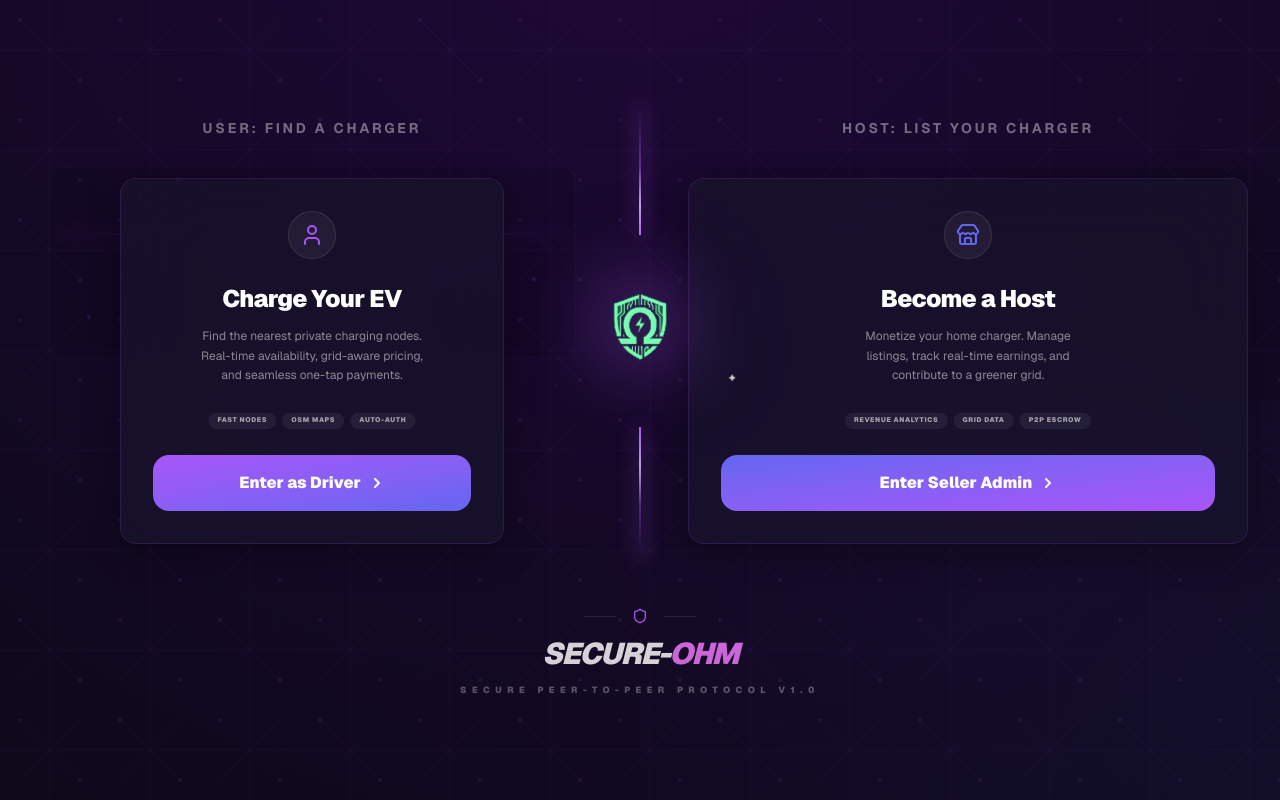
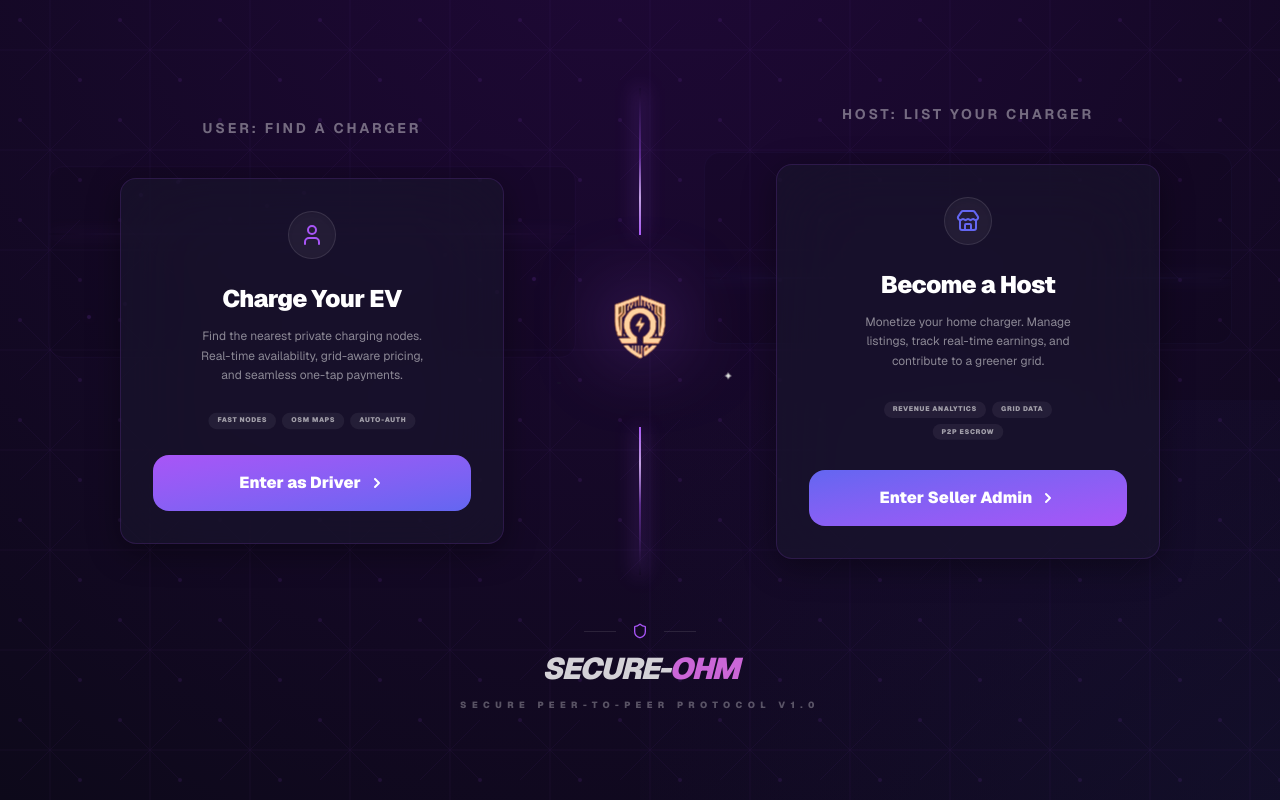
Before and after one commit to RichardRajuChirayath/HeatSync, a Next.js app: page / in a window 1280 px wide. Built offline with nearby package versions, Linux system fonts and the light colour scheme.

Commit message:
fix: align portal cards and add cinematic staggered entrance sequence

```diff
--- a/src/app/page.tsx
+++ b/src/app/page.tsx
@@ -17,6 +17,27 @@ export default function HybridLoginPortal() {
   useEffect(() => {
     setMounted(true);
   }, []);
+
+  const containerVariants = {
+    hidden: { opacity: 0 },
+    visible: {
+      opacity: 1,
+      transition: {
+        staggerChildren: 0.2,
+        delayChildren: 0.5
+      }
+    }
+  };
+
+  const cardVariants = {
+    hidden: { opacity: 0, y: 30, scale: 0.95 },
+    visible: {
+      opacity: 1,
+      y: 0,
+      scale: 1,
+      transition: { type: "spring", stiffness: 100 }
+    }
+  };
 
   return (
     <main className="min-h-screen bg-[#0d091a] text-white flex flex-col items-center justify-center p-4 relative overflow-hidden font-sans">
@@ -38,15 +59,19 @@ export default function HybridLoginPortal() {
       </div>
 
       {/* Main Container */}
-      <div className="max-w-7xl w-full flex flex-col items-center z-10 py-4">
+      <motion.div
+        variants={containerVariants}
+        initial="hidden"
+        animate="visible"
+        className="max-w-7xl w-full flex flex-col items-center z-10 py-4"
+      >
 
-        <div className="w-full flex flex-col md:flex-row items-stretch justify-center gap-0 relative">
+        <div className="w-full flex flex-col md:flex-row items-center justify-center gap-0 relative">
 
           {/* Left Side: DRIVER PORTAL */}
           <motion.div
-            initial={{ opacity: 0, x: -50 }}
-            animate={{ opacity: 1, x: 0 }}
-            className="flex-1 flex flex-col items-center p-4 relative group"
+            variants={cardVariants}
+            className="flex-1 flex flex-col items-center p-4 relative group w-full"
           >
             <div className="text-center mb-4">
               <h2 className="text-sm font-bold tracking-[0.2em] uppercase text-white/40">User: Find a Charger</h2>
@@ -55,7 +80,6 @@ export default function HybridLoginPortal() {
             {/* Technical Map Decoration */}
             <div className="absolute top-16 left-8 right-8 h-48 opacity-20 pointer-events-none">
                <div className="w-full h-full border border-[#a855f7]/20 rounded-2xl bg-black/40 overflow-hidden relative">
-                  {/* Laser Scan Effect */}
                   <motion.div
                     animate={{ top: ["-10%", "110%"] }}
                     transition={{ repeat: Infinity, duration: 4, ease: "linear" }}
@@ -75,7 +99,7 @@ export default function HybridLoginPortal() {
             {/* Feature Card */}
             <motion.div
               whileHover={{ scale: 1.02, translateY: -5 }}
-              className="glass-card w-full max-w-sm p-8 relative z-20 mt-6 flex flex-col items-center text-center transition-all duration-500 hover:border-[#a855f7]/40"
+              className="glass-card w-full max-w-sm p-8 relative z-20 mt-6 flex flex-col items-center text-center transition-all duration-500 hover:border-[#a855f7]/40 h-full"
             >
                <div className="w-12 h-12 rounded-full bg-white/[0.05] border border-white/10 flex items-center justify-center mb-6 shadow-inner group-hover:shadow-[0_0_20px_rgba(168,85,247,0.2)] transition-all">
                   <User className="w-6 h-6 text-[#a855f7]" />
@@ -100,8 +124,8 @@ export default function HybridLoginPortal() {
             </motion.div>
           </motion.div>
 
-          {/* CENTRAL DIVIDER - ENERGY PULSE SYSTEM */}
-          <div className="hidden md:flex flex-col items-center relative w-16">
+          {/* CENTRAL DIVIDER - ALIGNED PROPERLY */}
+          <div className="hidden md:flex flex-col items-center relative w-16 self-stretch">
              {/* Line Top */}
              <div className="flex-1 w-[2px] bg-gradient-to-t from-[#a855f7] to-transparent shadow-[0_0_20px_#a855f7] relative overflow-hidden">
                 <motion.div
@@ -111,14 +135,10 @@ export default function HybridLoginPortal() {
                 />
              </div>
 
-             {/* Logo Container */}
-             <motion.div
-                animate={{ scale: [1, 1.05, 1] }}
-                transition={{ repeat: Infinity, duration: 4, ease: "easeInOut" }}
-                className="z-30 py-8 flex items-center justify-center"
-             >
-               <Logo className="w-32 h-32 drop-shadow-[0_0_40px_rgba(168,85,247,0.6)]" />
-             </motion.div>
+             {/* Logo Container - The Centerpiece */}
+             <div className="z-30 py-8 flex items-center justify-center">
+               <Logo className="w-32 h-32" />
+             </div>
 
              {/* Line Bottom */}
              <div className="flex-1 w-[2px] bg-gradient-to-b from-[#a855f7] to-transparent shadow-[0_0_20px_#a855f7] relative overflow-hidden">
@@ -132,9 +152,8 @@ export default function HybridLoginPortal() {
 
           {/* Right Side: HOST PORTAL */}
           <motion.div
-            initial={{ opacity: 0, x: 50 }}
-            animate={{ opacity: 1, x: 0 }}
-            className="flex-1 flex flex-col items-center p-4 relative group"
+            variants={cardVariants}
+            className="flex-1 flex flex-col items-center p-4 relative group w-full"
           >
             <div className="text-center mb-4">
               <h2 className="text-sm font-bold tracking-[0.2em] uppercase text-white/40">Host: List Your Charger</h2>
@@ -143,7 +162,6 @@ export default function HybridLoginPortal() {
             {/* Technical Chart Decoration */}
             <div className="absolute top-16 left-8 right-8 h-48 opacity-20 pointer-events-none">
                <div className="w-full h-full border border-[#6366f1]/20 rounded-2xl bg-black/40 overflow-hidden relative">
-                  {/* Laser Scan Effect */}
                   <motion.div
                     animate={{ top: ["110%", "-10%"] }}
                     transition={{ repeat: Infinity, duration: 4, ease: "linear" }}
@@ -159,7 +177,7 @@ export default function HybridLoginPortal() {
             {/* Feature Card */}
             <motion.div
               whileHover={{ scale: 1.02, translateY: -5 }}
-              className="glass-card w-full max-sm p-8 relative z-20 mt-6 flex flex-col items-center text-center transition-all duration-500 hover:border-[#6366f1]/40"
+              className="glass-card w-full max-w-sm p-8 relative z-20 mt-6 flex flex-col items-center text-center transition-all duration-500 hover:border-[#6366f1]/40 h-full"
             >
                <div className="w-12 h-12 rounded-full bg-white/[0.05] border border-white/10 flex items-center justify-center mb-6 shadow-inner group-hover:shadow-[0_0_20px_rgba(99,102,241,0.2)] transition-all">
                   <Store className="w-6 h-6 text-[#6366f1]" />
@@ -188,9 +206,7 @@ export default function HybridLoginPortal() {
 
         {/* Unified Subsurface Branding */}
         <motion.div
-          initial={{ opacity: 0, y: 30 }}
-          animate={{ opacity: 1, y: 0 }}
-          transition={{ delay: 0.3 }}
+          variants={cardVariants}
           className="mt-12 text-center space-y-3"
         >
           <div className="flex items-center justify-center gap-4">
@@ -211,7 +227,7 @@ export default function HybridLoginPortal() {
           </p>
         </motion.div>
 
-      </div>
+      </motion.div>
 
     </main>
   );
--- a/src/components/Logo.tsx
+++ b/src/components/Logo.tsx
@@ -3,19 +3,29 @@
 import { motion } from "framer-motion";
 import Image from "next/image";
 
-export default function Logo({ className = "w-10 h-10" }: { className?: string }) {
+interface LogoProps {
+  className?: string;
+}
+
+export default function Logo({ className = "w-12 h-12" }: LogoProps) {
   return (
     <motion.div
-      whileHover={{ scale: 1.05 }}
-      whileTap={{ scale: 0.95 }}
-      className={`${className} relative flex items-center justify-center`}
+      initial={{ scale: 0, opacity: 0, rotate: -180 }}
+      animate={{ scale: 1, opacity: 1, rotate: 0 }}
+      transition={{
+        type: "spring",
+        stiffness: 260,
+        damping: 20,
+        duration: 0.8
+      }}
+      className={`relative ${className}`}
     >
       <Image
         src="/logo.svg"
         alt="SECURE-OHM Logo"
         width={800}
         height={800}
-        className="w-full h-full object-contain filter drop-shadow-[0_0_25px_rgba(168,85,247,0.5)] scale-150"
+        className="w-full h-full object-contain filter drop-shadow-[0_0_25px_rgba(168,85,247,0.6)] scale-150 brightness-110 hue-rotate-[240deg]"
         priority
       />
     </motion.div>
```
